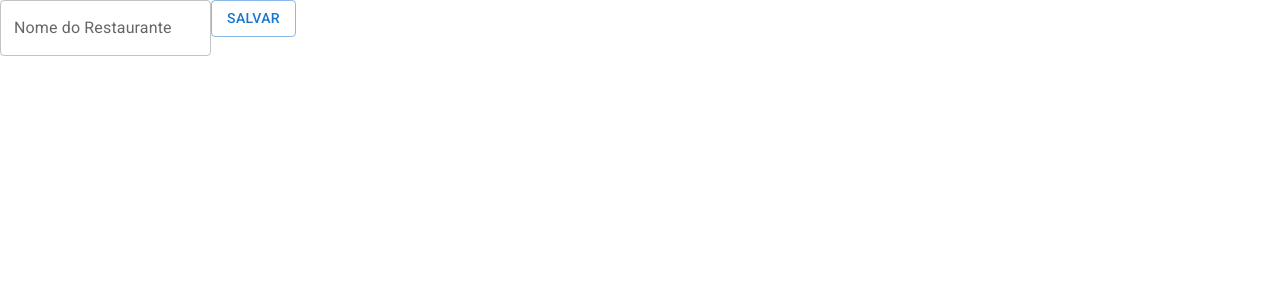
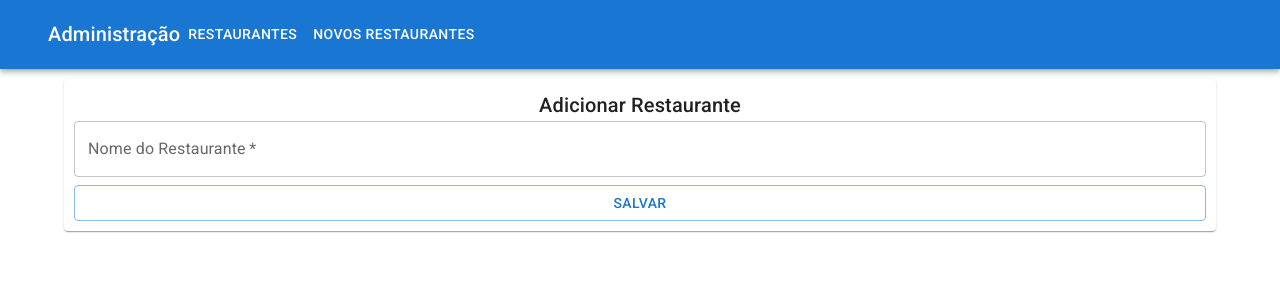
Before and after one commit to RaulAnselmoDSantos/React-API, a React (Create React App) app in the folder site/alfood/: page /admin/restaurantes/1 in a window 1280 px wide. Shown: the top 300 px of the page. Built offline with nearby package versions, Linux system fonts and the light colour scheme; no server answers.

Commit message:
feat: ajustments of the admin painel: Navbar and layout

```diff
--- a/site/alfood/src/paginas/Administracao/Restaurantes/AdministracaoRestaurantes.tsx
+++ b/site/alfood/src/paginas/Administracao/Restaurantes/AdministracaoRestaurantes.tsx
@@ -1,15 +1,16 @@
 import { useEffect, useState } from "react";
 import IRestaurante from "../../../interfaces/IRestaurante";
-import { Button, Paper, Table, TableBody, TableCell, TableContainer, TableHead, TableRow } from "@mui/material";
-import axios from "axios";
+import { Button, Container, Paper, Table, TableBody, TableCell, TableContainer, TableHead, TableRow } from "@mui/material";
 import { Link } from "react-router-dom";
+import httpV2 from "../../../http/index";
+import NavBar from "../NavBar/NavBar";
 
 const AdministracaoRestaurantes = () => {
 
     const [restaurantes, setRestaurantes] = useState<IRestaurante[]>([])
 
     useEffect(() => {
-        axios.get<IRestaurante[]>('http://localhost:8000/api/v2/restaurantes/')
+        httpV2.get<IRestaurante[]>('restaurantes/')
         .then(
             resposta => setRestaurantes(resposta.data)
         )
@@ -21,7 +22,7 @@ const AdministracaoRestaurantes = () => {
 
 
     const excluirRestaurante = (restauranteParaExclusao: IRestaurante) => {
-        axios.delete(`http://localhost:8000/api/v2/restaurantes/${restauranteParaExclusao.id}/`)
+        httpV2.delete(`restaurantes/${restauranteParaExclusao.id}/`)
             .then(() => {
                 const listaNovosRestaurantes = restaurantes.filter(restaurantes => restaurantes.id !== restauranteParaExclusao.id)
                 setRestaurantes([ ...listaNovosRestaurantes ])
@@ -29,6 +30,10 @@ const AdministracaoRestaurantes = () => {
     }
 
     return(
+        <>
+            <NavBar></NavBar>
+            <Container sx={{margin: '10px'}}>
+                    <Paper>
                     <TableContainer component={Paper}>
                         <Table>
                             <TableHead>
@@ -48,6 +53,9 @@ const AdministracaoRestaurantes = () => {
                             </TableBody>
                         </Table>
                     </TableContainer>
+                </Paper>
+            </Container>
+        </>
     )
 }
 export default AdministracaoRestaurantes;
--- a/site/alfood/src/paginas/Administracao/Restaurantes/NovoRestaurante/NovoRestaurante.tsx
+++ b/site/alfood/src/paginas/Administracao/Restaurantes/NovoRestaurante/NovoRestaurante.tsx
@@ -1,73 +1,105 @@
-import { Button, TextField } from "@mui/material";
-import axios from "axios";
+import {
+  Box,
+  Button,
+  TextField,
+  Typography,
+  Container,
+  Paper,
+} from "@mui/material";
 import { useEffect, useState } from "react";
 import IRestaurante from "../../../../interfaces/IRestaurante";
 import { useParams } from "react-router-dom";
+import httpV2 from "../../../../http/index";
+import NavBar from "../../NavBar/NavBar";
+
 
 const NovoRestaurante = () => {
-
   const parametros = useParams();
 
   useEffect(() => {
-    if(parametros.id){
-      axios.get<IRestaurante>(`http://localhost:8000/api/v2/restaurantes/${parametros.id}/`)
-        .then(resposta => setNomeRestaurante(resposta.data.nome))
+    if (parametros.id) {
+      httpV2
+        .get<IRestaurante>(`restaurantes/${parametros.id}/`)
+        .then((resposta) => setNomeRestaurante(resposta.data.nome));
     }
-  }, [parametros])
+  }, [parametros]);
 
   const [nomeRestaurante, setNomeRestaurante] = useState("");
 
   const onSubmiterForm = (evento: React.FormEvent<HTMLFormElement>) => {
     evento.preventDefault();
 
-    if(parametros.id){
-
-      axios.put<IRestaurante>(`http://localhost:8000/api/v2/restaurantes/${parametros.id}/`,
-      {
-        nome: nomeRestaurante
-      }
-    )
-      .then( () => {
+    if (parametros.id) {
+      httpV2
+        .put<IRestaurante>(`restaurantes/${parametros.id}/`, {
+          nome: nomeRestaurante,
+        })
+        .then(() => {
           alert("Restaurante Atualizado com sucesso");
         })
-      .catch((erro : any) => {
+        .catch((erro: any) => {
           console.log(erro);
           alert("Ouve um problema ao atualizar o nome do Restaurante");
+        });
+    } else {
+      httpV2
+        .post<IRestaurante>("restaurantes/", {
+          nome: nomeRestaurante,
         })
-
-    }else{
-      axios.post<IRestaurante>('http://localhost:8000/api/v2/restaurantes/',
-      {
-        nome: nomeRestaurante
-      }
-    )
-      .then( () => {
+        .then(() => {
           alert("Restaurante Cadastrado");
         })
-      .catch((erro : any) => {
+        .catch((erro: any) => {
           console.log(erro);
           alert("Ouve um problema ao cadastrar o Restaurante");
-      })
+        });
     }
-
-
+    setNomeRestaurante("");
   };
 
   return (
-    <div>
-      <form onSubmit={onSubmiterForm}>
+    <>
+
+      <NavBar></NavBar>
+
+      <Box>
+        <Container maxWidth='lg' sx={{mt:'1'}}>
+          <Paper sx={{ mt: '10px'}}>
+            <Box
+              sx={{
+                display: "flex",
+                flexDirection: "column",
+                alignItems: "center",
+                p:'10px'
+              }}
+            >
+              <Typography component={"h1"} variant={"h6"}>
+                Adicionar Restaurante
+              </Typography>
+              <Box component={"form"} sx={{width :'100%'}} onSubmit={onSubmiterForm}>
                 <TextField
                   value={nomeRestaurante}
                   onChange={(evento) => setNomeRestaurante(evento.target.value)}
                   id="outlined-basic"
                   label="Nome do Restaurante"
                   variant="outlined"
+                  fullWidth
+                  required
                 />
-        <Button type="submit" variant="outlined">
+                <Button
+                  sx={{ marginTop: 1 }}
+                  type="submit"
+                  fullWidth
+                  variant="outlined"
+                >
                   Salvar
                 </Button>
-      </form>
-    </div>
+              </Box>
+            </Box>
+          </Paper>
+        </Container>
+      </Box>
+    </>
   );
 };
 
```
Lines whose indentation alone changed are shown as unchanged.
